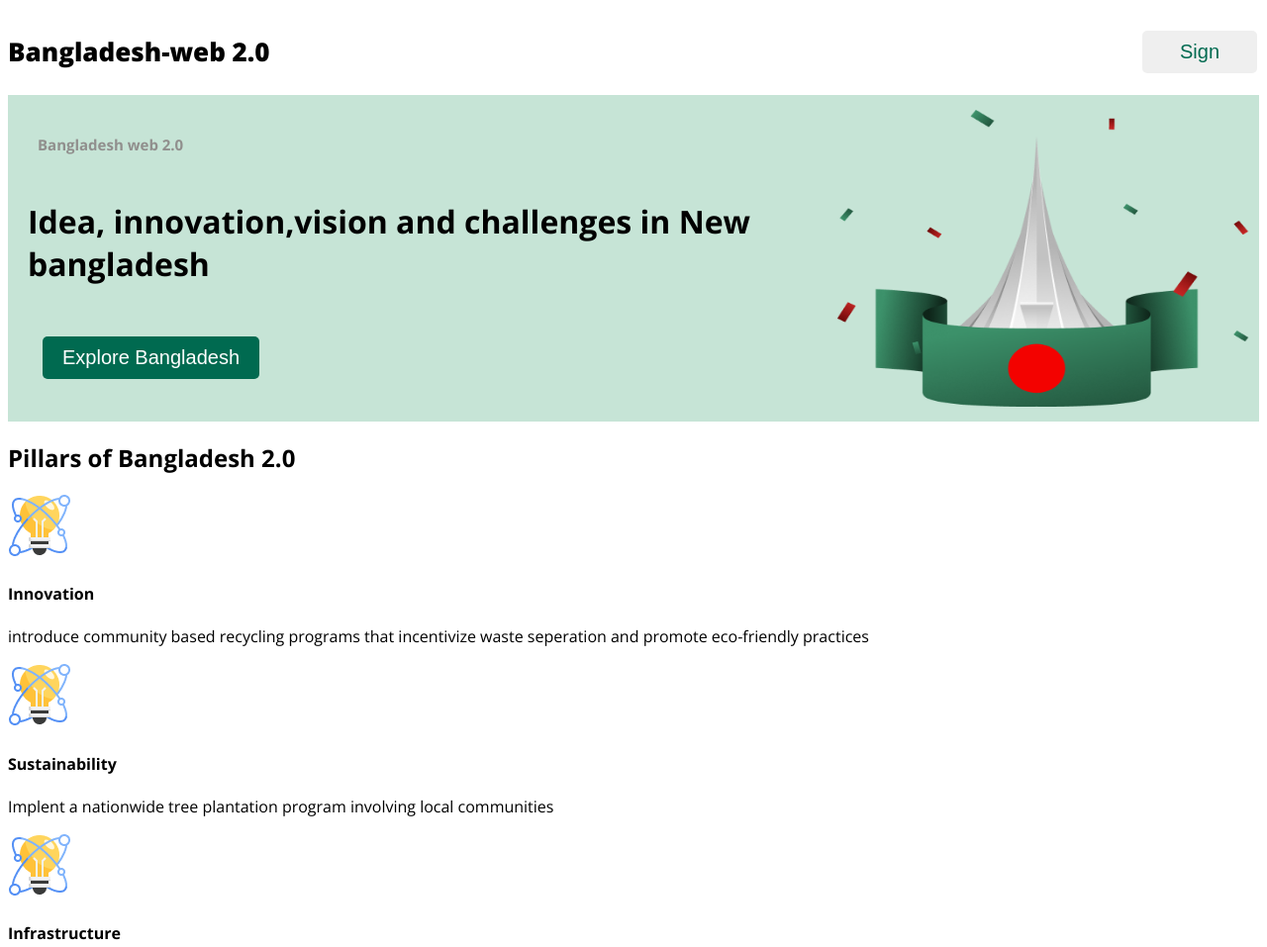
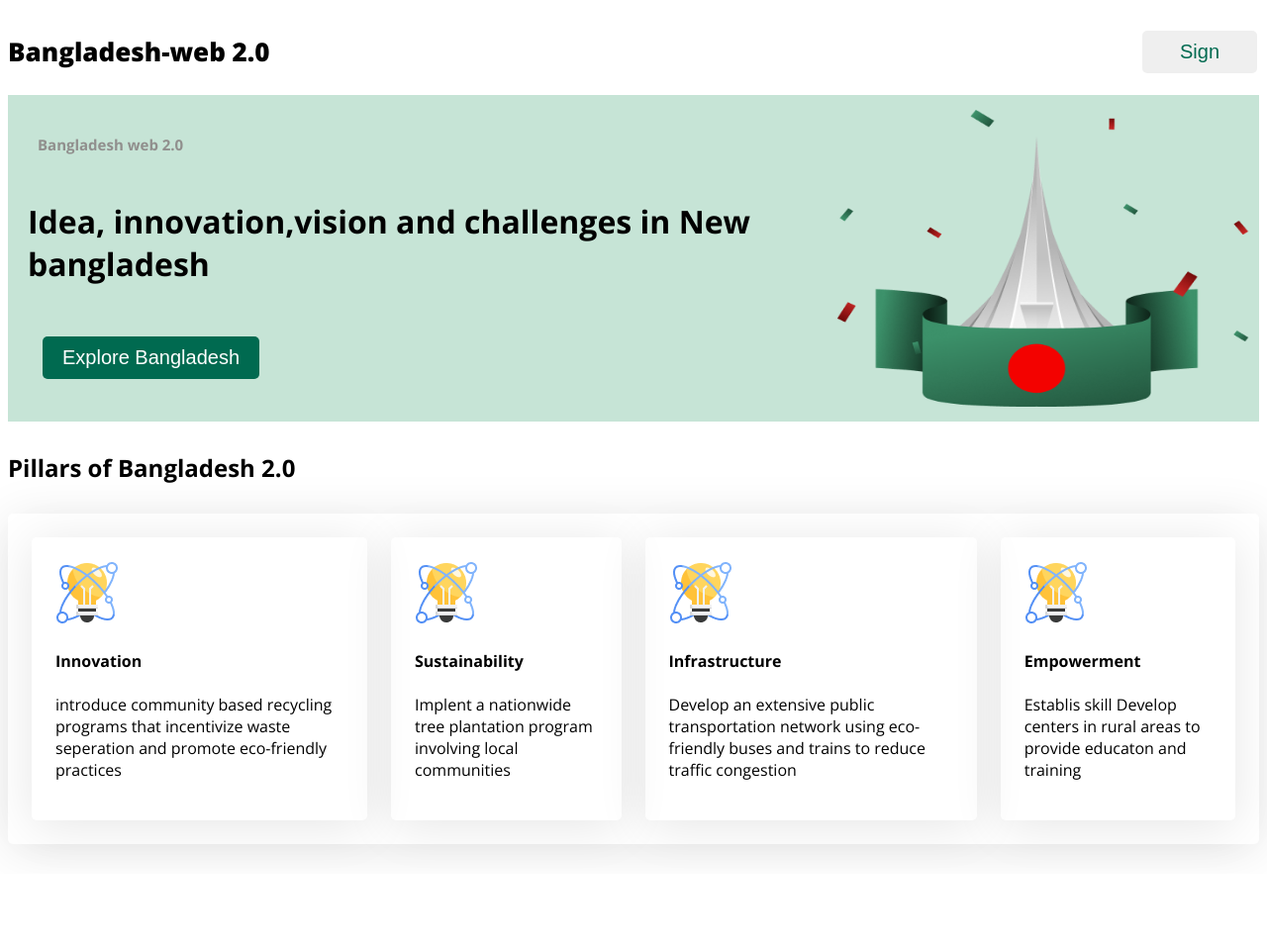
Before and after one commit to SHAKIB91221/Bangladesh-web-2.0, a plain HTML site: page index.html in a window 1280 px wide. Shown: the top 957 px of the page at 99% size. After the commit the page ends 883 px from the top, so only its background shows below. Drawn offline with nearby package versions, Linux system fonts and the light colour scheme.

Commit message:
added some new css and html elements

```diff
--- a/bangladesh.css
+++ b/bangladesh.css
@@ -84,3 +84,19 @@ background-color:#C6E4D6;
     width: 474.400px;
     height:300px;
 }
+    /*main style*/
+main section{
+ margin-top:30px ;
+ margin-bottom:30px;
+}
+
+/* section style*/
+.item-container{
+    display:flex;
+    gap: 24px;
+}
+.section-item{
+    padding: 24px;
+    border-radius: 5px;
+    box-shadow:0px 6px 50px 0px rgba(0, 0, 0, 0.1);
+}
--- a/index.html
+++ b/index.html
@@ -35,32 +35,40 @@
 </div>
 </header>
   <main>
+
     <!-- pillars of bangladesh 2.0-->
 <section class="section1">
   <h2 class="section-title1">Pillars of Bangladesh 2.0</h2>
 </section>
 <section class="section-item">
+
   <!-- i used this emmet .section-item*4>img+h4.skill-title+p.skill-description -->
   <div class="item-container">
     <div class="section-item">
       <img src="assets/card-icon.png" alt="logo of idea">
       <h4 class="sec-title">Innovation</h4>
-      <p class="skill-description">introduce community based recycling programs that incentivize waste seperation and promote eco-friendly practices</p>
+      <p class="box-description">introduce community based recycling programs that incentivize waste seperation and promote eco-friendly practices</p>
+
+
     </div>
     <div class="section-item">
       <img src="assets/card-icon.png" alt="logo of idea">
       <h4 class="sec-title">Sustainability</h4>
-      <p class="skill-description">Implent a nationwide tree plantation program involving local communities</p>
+      <p class="box-description">Implent a nationwide tree plantation program involving local communities</p>
+
+
     </div>
     <div class="section-item">
       <img src="assets/card-icon.png" alt="logo of idea">
       <h4 class="sec-title">Infrastructure</h4>
-      <p class="skill-description">Develop an extensive public transportation network using eco-friendly buses and trains to reduce traffic congestion</p>
+      <p class="box-description">Develop an extensive public transportation network using eco-friendly buses and trains to reduce traffic congestion</p>
     </div>
+
+
     <div class="section-item">
       <img src="assets/card-icon.png" alt="logo of idea">
       <h4 class="sec-title">Empowerment</h4>
-      <p class="skill-description">Establis skill Develop centers in rural areas to provide educaton and training</p>
+      <p class="box-description">Establis skill Develop centers in rural areas to provide educaton and training</p>
     </div>
   </div>
 </main>
```
